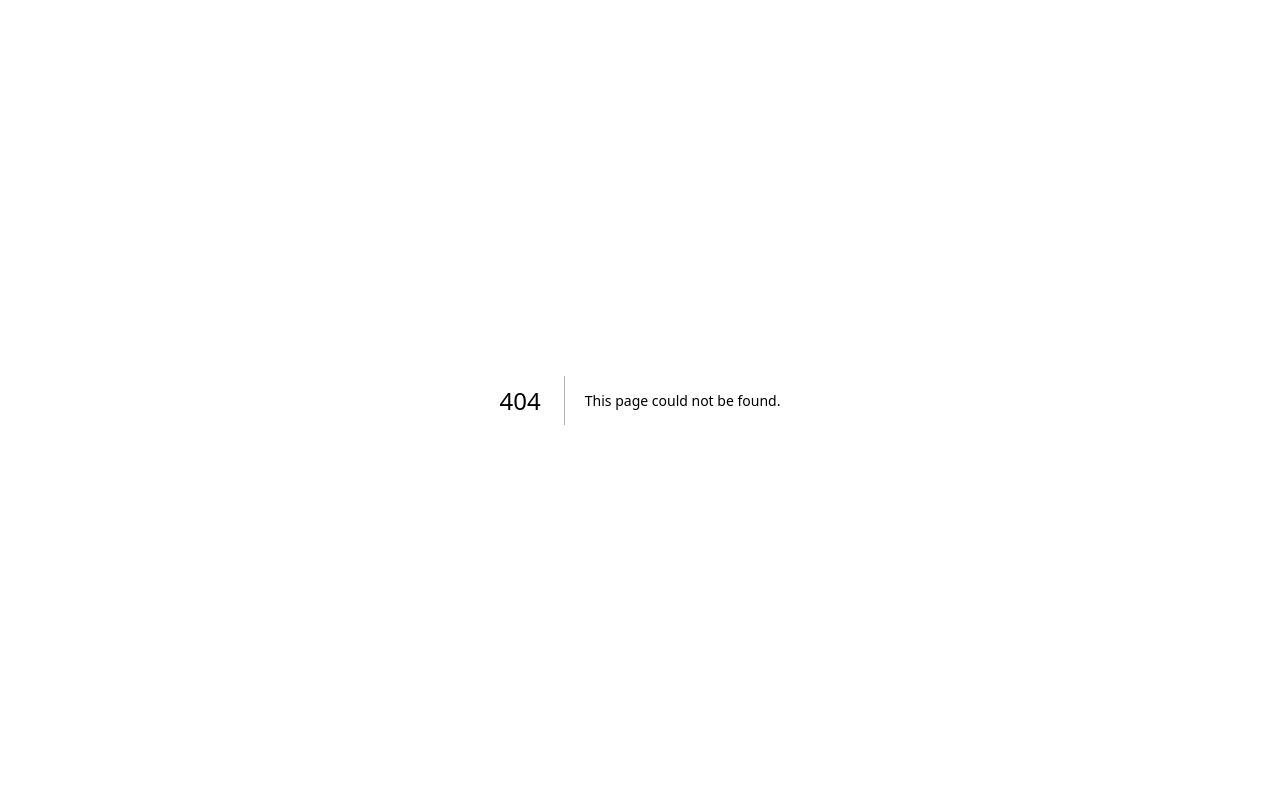
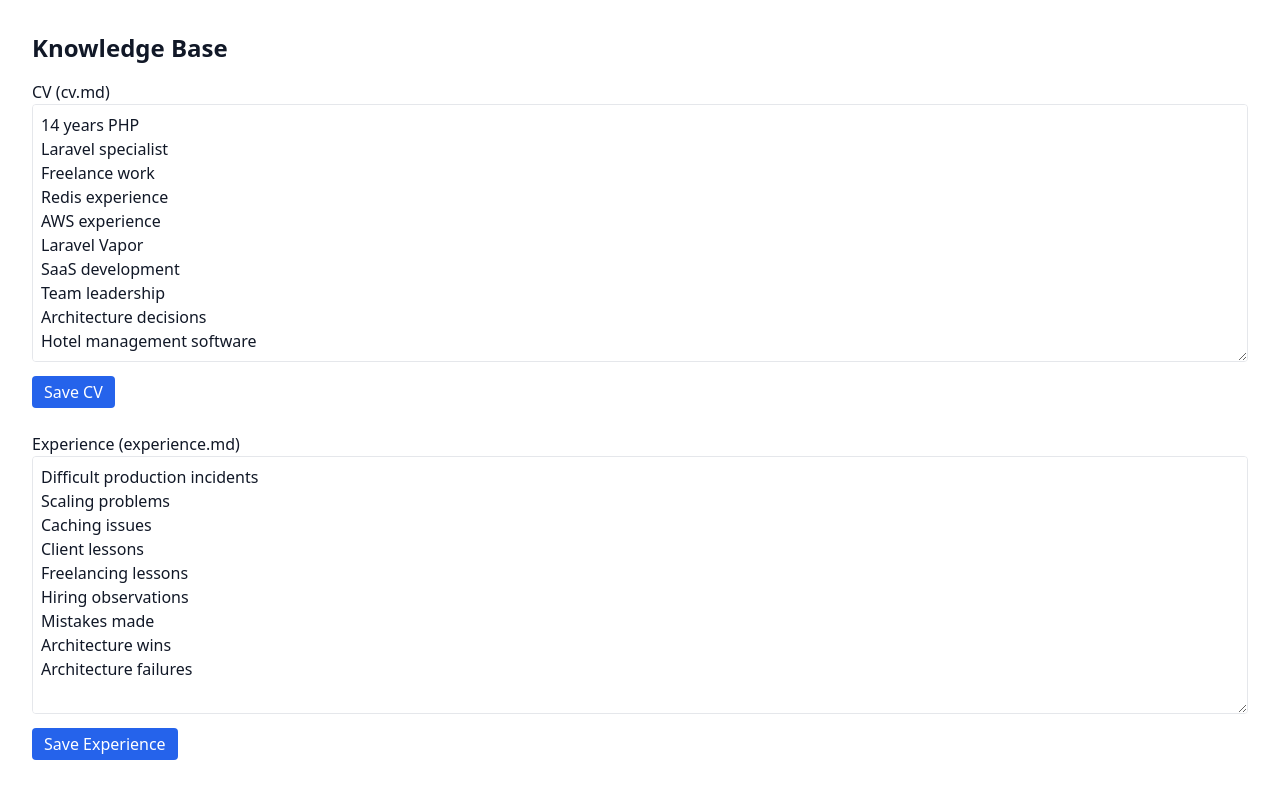
Before and after one commit to ciuc123/content, a Next.js app: page /settings/knowledge in a window 1280 px wide. Before the commit this address had no page. Built offline with nearby package versions, Linux system fonts and the light colour scheme.

Commit message:
feat(knowledge): add knowledge editor and API; improve AI provider factory

```diff
--- /dev/null
+++ b/app/settings/knowledge/page.tsx
@@ -0,0 +1,63 @@
+"use client"
+
+import React, { useEffect, useState } from 'react'
+
+export default function KnowledgePage() {
+  const [cv, setCv] = useState('')
+  const [exp, setExp] = useState('')
+  const [message, setMessage] = useState<string | null>(null)
+  const [loading, setLoading] = useState(false)
+
+  useEffect(() => {
+    fetch('/api/knowledge')
+      .then((r) => r.json())
+      .then((d) => {
+        setCv(d.data.cv || '')
+        setExp(d.data.experience || '')
+      })
+      .catch(() => {})
+  }, [])
+
+  async function save(key: 'cv' | 'experience') {
+    setLoading(true)
+    setMessage(null)
+    try {
+      const content = key === 'cv' ? cv : exp
+      const res = await fetch('/api/knowledge', {
+        method: 'POST',
+        headers: { 'Content-Type': 'application/json' },
+        body: JSON.stringify({ key, content })
+      })
+      const json = await res.json()
+      if (!res.ok) throw new Error(json?.error || 'Failed')
+      setMessage('Saved')
+    } catch (err: any) {
+      setMessage(String(err))
+    }
+    setLoading(false)
+  }
+
+  return (
+    <div className="p-8">
+      <h1 className="text-2xl font-bold">Knowledge Base</h1>
+
+      <div className="mt-4">
+        <h2 className="font-medium">CV (cv.md)</h2>
+        <textarea value={cv} onChange={(e) => setCv(e.target.value)} rows={10} className="w-full border p-2 rounded" />
+        <div className="mt-2">
+          <button onClick={() => save('cv')} className="px-3 py-1 bg-blue-600 text-white rounded">Save CV</button>
+        </div>
+      </div>
+
+      <div className="mt-6">
+        <h2 className="font-medium">Experience (experience.md)</h2>
+        <textarea value={exp} onChange={(e) => setExp(e.target.value)} rows={10} className="w-full border p-2 rounded" />
+        <div className="mt-2">
+          <button onClick={() => save('experience')} className="px-3 py-1 bg-blue-600 text-white rounded">Save Experience</button>
+        </div>
+      </div>
+
+      {message && <div className="mt-4 text-sm text-green-700">{message}</div>}
+    </div>
+  )
+}
--- /dev/null
+++ b/knowledge/cv.md
@@ -0,0 +1,10 @@
+14 years PHP
+Laravel specialist
+Freelance work
+Redis experience
+AWS experience
+Laravel Vapor
+SaaS development
+Team leadership
+Architecture decisions
+Hotel management software
--- /dev/null
+++ b/knowledge/experience.md
@@ -0,0 +1,9 @@
+Difficult production incidents
+Scaling problems
+Caching issues
+Client lessons
+Freelancing lessons
+Hiring observations
+Mistakes made
+Architecture wins
+Architecture failures
--- /dev/null
+++ b/pages/api/knowledge.ts
@@ -0,0 +1,41 @@
+import type { NextApiRequest, NextApiResponse } from 'next'
+import fs from 'fs'
+import path from 'path'
+
+const baseDir = path.join(process.cwd(), 'knowledge')
+const files = {
+  cv: path.join(baseDir, 'cv.md'),
+  experience: path.join(baseDir, 'experience.md')
+}
+
+export default function handler(req: NextApiRequest, res: NextApiResponse) {
+  if (req.method === 'GET') {
+    try {
+      const data: any = {}
+      for (const key of Object.keys(files)) {
+        const p = (files as any)[key]
+        data[key] = fs.existsSync(p) ? fs.readFileSync(p, 'utf-8') : ''
+      }
+      return res.status(200).json({ ok: true, data })
+    } catch (err: any) {
+      return res.status(500).json({ error: String(err) })
+    }
+  }
+
+  if (req.method === 'POST') {
+    try {
+      const { key, content } = req.body
+      if (!key || typeof content !== 'string') return res.status(400).json({ error: 'key and content are required' })
+      if (!(key in files)) return res.status(400).json({ error: 'unknown key' })
+      const outPath = (files as any)[key]
+      fs.mkdirSync(path.dirname(outPath), { recursive: true })
+      fs.writeFileSync(outPath, content)
+      return res.status(200).json({ ok: true })
+    } catch (err: any) {
+      return res.status(500).json({ error: String(err) })
+    }
+  }
+
+  res.setHeader('Allow', ['GET', 'POST'])
+  res.status(405).end('Method Not Allowed')
+}
```
